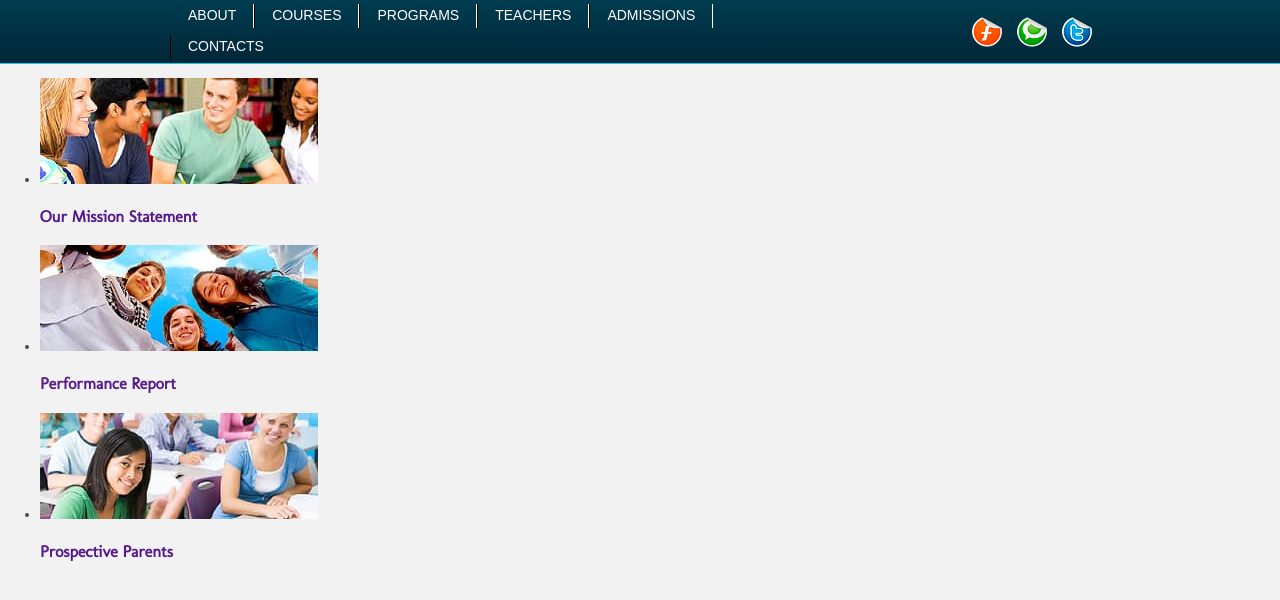
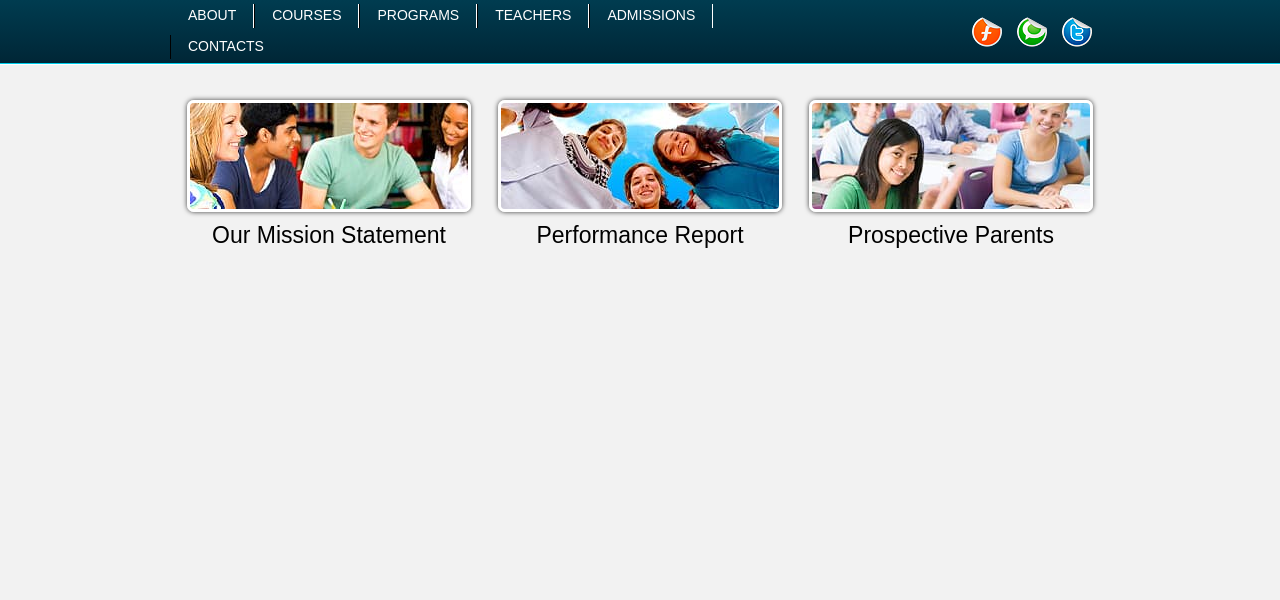
Before and after one commit to milevsky76/learncenter, a plain HTML site: page index.html in a window 1280 px wide. Drawn offline with Linux system fonts and the light colour scheme; a web font is replaced by a local one.

Commit message:
Стилизация блока mission

```diff
--- a/index.html
+++ b/index.html
@@ -63,6 +63,7 @@
     <!-- /.main-header -->
 
     <section class="mission">
+        <div class="container">
             <ul class="mission__list">
                 <li class="mission__item">
                     <a href="" class="mission__link">
@@ -85,6 +86,7 @@
                     </a>
                 </li>
             </ul>
+        </div>
     </section>
     <!-- /.mission -->
 </body>
--- /dev/null
+++ b/sass/blocks/_mission.sass
@@ -0,0 +1,29 @@
+.mission
+    padding-top: 35px
+    padding-bottom: 35px
+    border-top: 1px solid #ffffff
+    &__list
+        display: flex
+        justify-content: space-between
+        margin: 0
+        padding: 0
+        list-style: none
+    &__item
+    &__link
+        display: block
+        color: #000000
+        &:hover, &:focus
+            text-decoration: underline
+    &__img
+        display: block
+        margin-bottom: 10px
+        border: 3px solid #ffffff
+        border-radius: 7px
+        box-shadow: 0px 0px 5px 0px rgba(0,0,0,0.75)
+    &__title
+        margin: 0
+        padding: 0
+        +expR
+        font-size: 23px
+        line-height: 27px
+        text-align: center
--- a/sass/style.sass
+++ b/sass/style.sass
@@ -5,3 +5,5 @@
 @import '_body'
 
 @import 'blocks/_header'
+
+@import 'blocks/_mission'
```
Also changed, not shown: css/style.css. Lines whose indentation alone changed are shown as unchanged.
